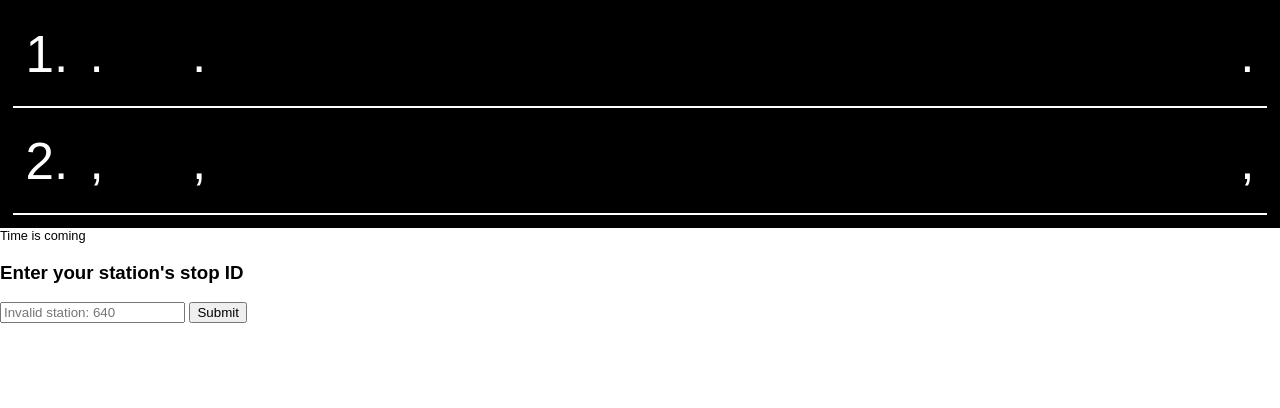
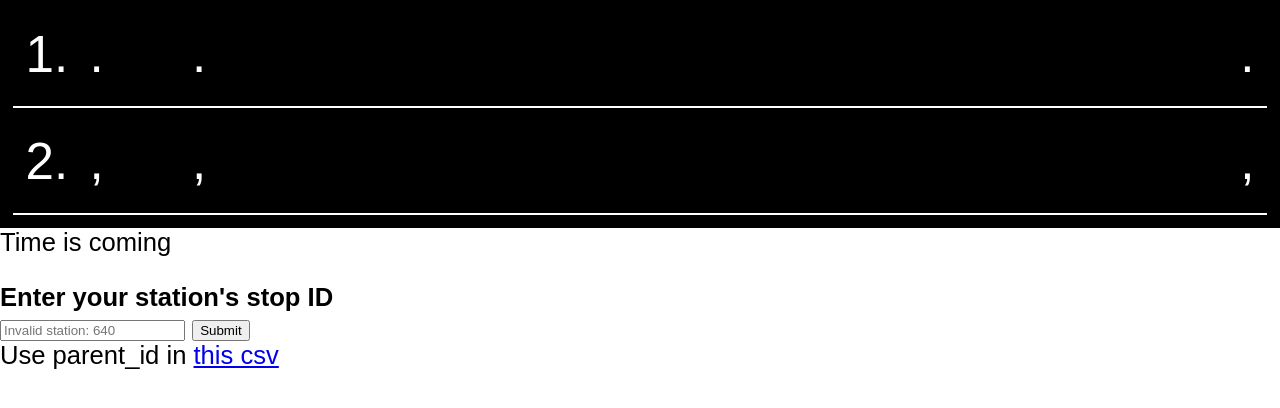
Before and after one commit to baron-15/mtapibaron, a Flask app: template templates/index.html in a window 1280 px wide. Shown: the top 408 px of the page. Run offline with Flask 3, Linux system fonts and the light colour scheme; the template is opened without the code that fills it, so the values that code supplies are empty.

Commit message:
Slight styling twist; added reference to stationID

```diff
--- a/templates/index.html
+++ b/templates/index.html
@@ -27,13 +27,13 @@
                 <div class="eta" id="eta1">,</div>
             </div>
         </div>
-        <div id="datetime">Time is coming</div>
-
+        <div class="misc" id="datetime">Time is coming</div>
         <form action="" id="stopIdForm">
-            <h3>Enter your station's stop ID</h3>
+            <div><b>Enter your station's stop ID</b></div>
             <input type="text" id="stopIdEntry" placeholder="640 is Brooklyn Bridge">
             <button type="submit">Submit</button>
-          </form>
-          <script src="javascript.js"></script>
+        </form>
+        <div class="misc"> Use parent_id in <a href = "https://github.com/baron-15/MTAPI/blob/master/data/stations.csv"> this csv</a></div>
+        <script src="javascript.js"></script>
     </body>
 </html>
--- a/templates/styles.css
+++ b/templates/styles.css
@@ -8,6 +8,11 @@
     margin: 0;
     width: 100vw;
     height: 100vh;
+}
+
+form {
+  padding-top: 2vw;
+  font-size: 2vw;
 }
 
 .train {
@@ -81,8 +86,8 @@
   display: none;
 }
 
-#datetime {
-    font-size: 1vw;
+.misc {
+    font-size: 2vw;
 }
 
 .arrivalyellow {
```
Also changed, not shown: README.md.
